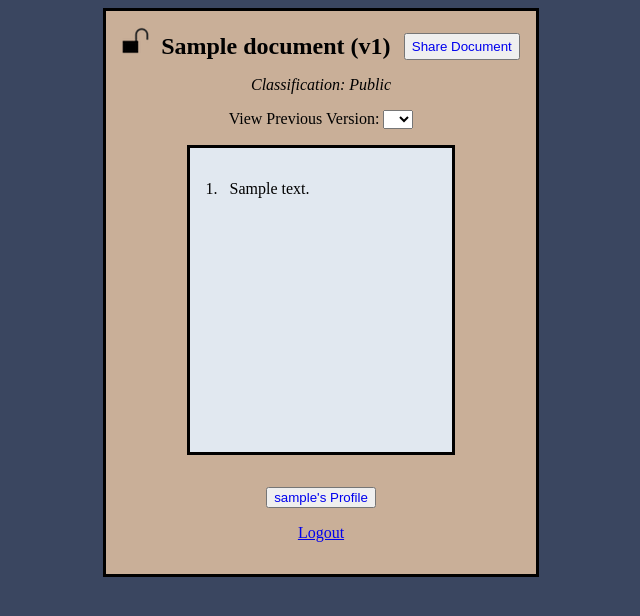
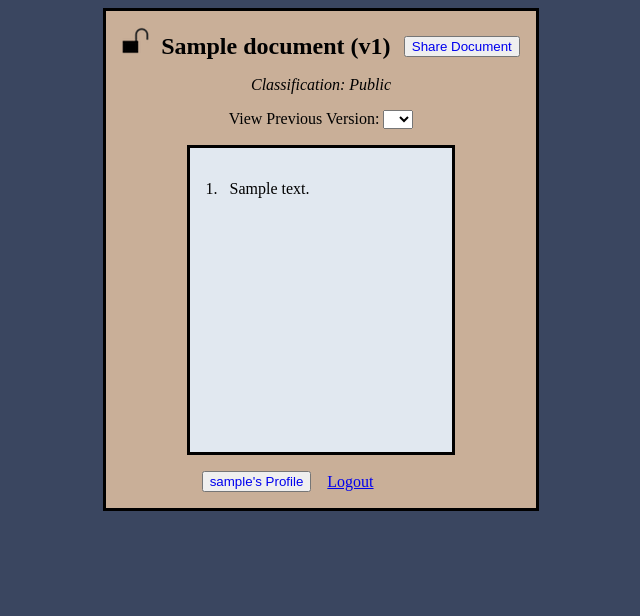
Before and after one commit to dvignoles/dss, a Django app: page /documents/view/1 in a window 1280 px wide. Shown: the top 616 px of the page, without its empty margins (319-959 px from the left). Run offline with Django 3.2, Linux system fonts and the light colour scheme; a user stored in the database is signed in; tables that the repository leaves empty hold one stand-in row (values such as "Sample post").

Commit message:
reorganize doc view layout

```diff
--- a/share_n_complain/templates/viewDoc.html
+++ b/share_n_complain/templates/viewDoc.html
@@ -24,7 +24,7 @@
       <h2 style="font-weight:bold; margin: auto;">{{ title }} (v{{ version }})</h2>
       {% ifequal user_id owner_id %}
         {% if not private %}
-          <button style="margin-left: 1em;">
+          <button style="margin-left: 1em; height: 100%; margin: auto; margin-left: 1em;">
             <a href={% url 'shareDoc' doc_id=doc_id %} style="text-decoration:none;">Share Document</a>
           </button>
         {% endif %}
@@ -54,18 +54,9 @@
       {% endif %}
     </div>
 </div>
-    <ol class="doc_view">
-      {% for c in content %}
-      	<li style="padding-left: 0.5em;">
-          {{ c }}
-        </li>
-      {% endfor %}
-    </ol>
-</div>
-<div style="display: block;">
 {% if user.is_OU and locked %}
   {% if locked_by == user_id or owner_id == user_id %}
-      <div style="margin-top: -1em; margin-bottom: 0.5em;">
+    <div style="margin-top: -0.5em; margin-bottom: 0.5em;">
       <button>
         <a href={% url 'addLine' doc_id=doc_id %} style="text-decoration:none;">Add Line</a>
       </button>
@@ -78,8 +69,16 @@
     </div>
   {% endif %}
 {% endif %}
+<ol class="doc_view">
+  {% for c in content %}
+  	<li style="padding-left: 0.5em;">
+      {{ c }}
+    </li>
+  {% endfor %}
+</ol>
+<div style="display: flex; margin-left: 20%; margin-top: -1em;">
   {% if user.is_OU %}
-    <button>
+    <button style="height: 100%; margin: auto 0 auto 0;">
       <a href={% url 'profile' %} style="text-decoration:none;">{{ user.username }}'s Profile</a>
     </button>
   {% else %}
@@ -87,6 +86,6 @@
       <a href={% url 'profile' %} style="text-decoration:none;">Profile</a>
     </button>
   {% endif %}
-  <p><a href="{% url 'logout' %}">Logout</a></p>
+  <p style="margin: auto 0 auto 1em;"><a href="{% url 'logout' %}">Logout</a></p>
 </div>
 {% endblock %}
```
Lines whose indentation alone changed are shown as unchanged.
